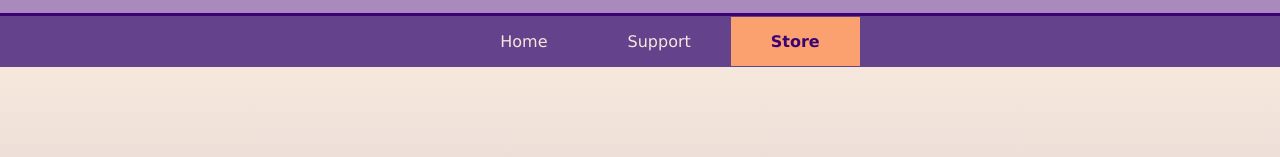
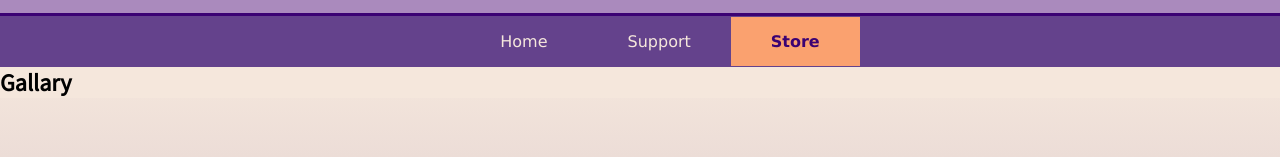
Before and after one commit to Rogerrch/04_cssIntro, a plain HTML site: page store.html in a window 1280 px wide. Shown: the part 348-505 px from the top of the page. Drawn offline with Linux system fonts and the light colour scheme.

Commit message:
heading added to product section

```diff
--- a/store.html
+++ b/store.html
@@ -43,6 +43,7 @@
     <!--Start of content-->
 
   <section id="product">
+    <h2>Gallary</h2>
     <figure>
       <div class="productList">
         <figure class="matSize">
@@ -50,7 +51,7 @@
           class="matImage"
           src=http://sandbox.americanzephyr.net/images/sz_queen_sm.png
           alt="king sized mat-Purple"/>
-          <figcaption class="blurb">Queen	<br /> 60” X 80” - 	152.5cm X 203.5cm</figcaption>
+          <figcaption class="blurb">Queen	<br /> 60” X 80”&nbsp; - 	152.5cm X 203.5cm</figcaption>
         </figure>
       <figure class="matSize">
         <img
```
Also changed, not shown: store.css (+1 -7 lines).
